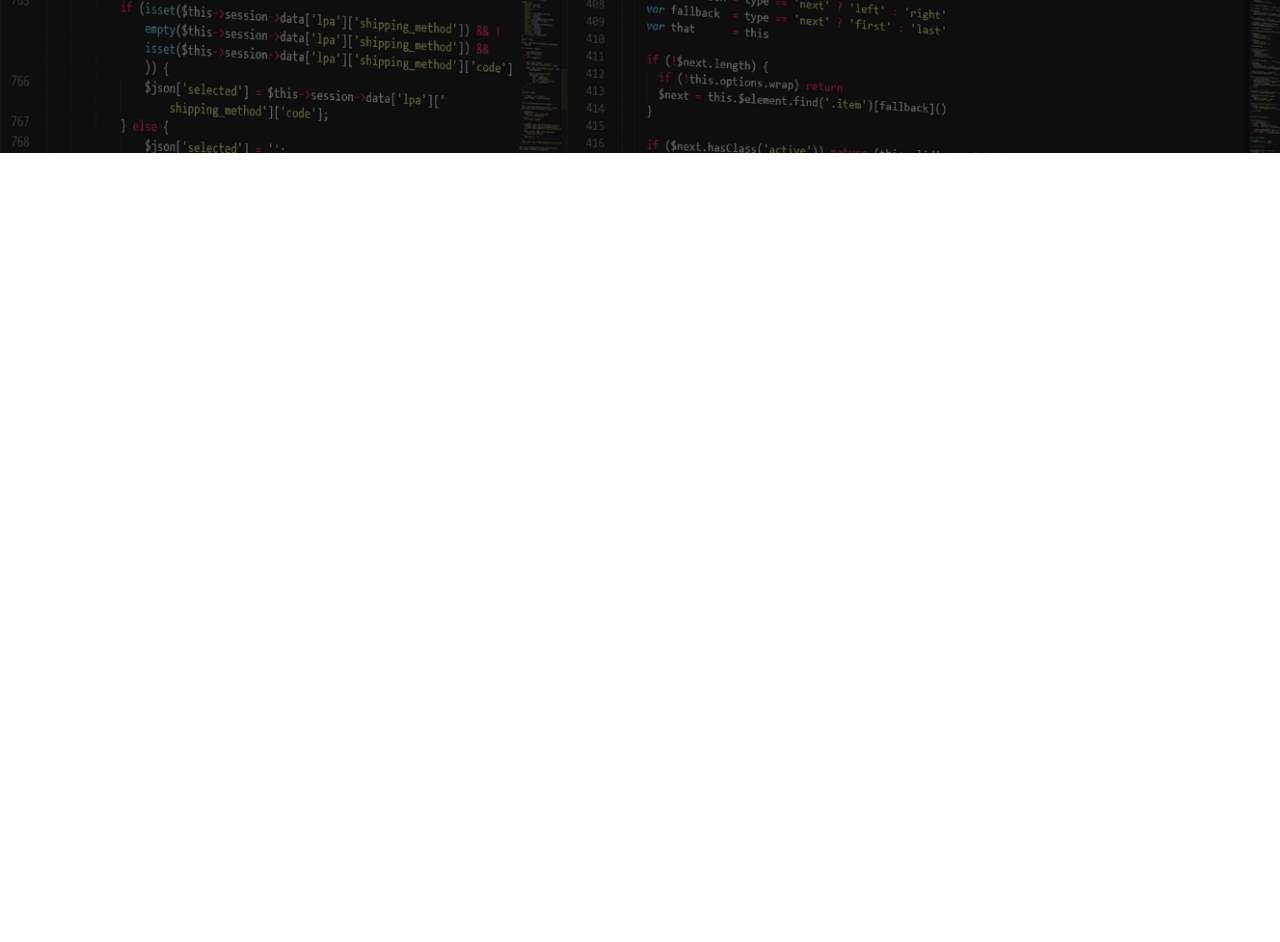
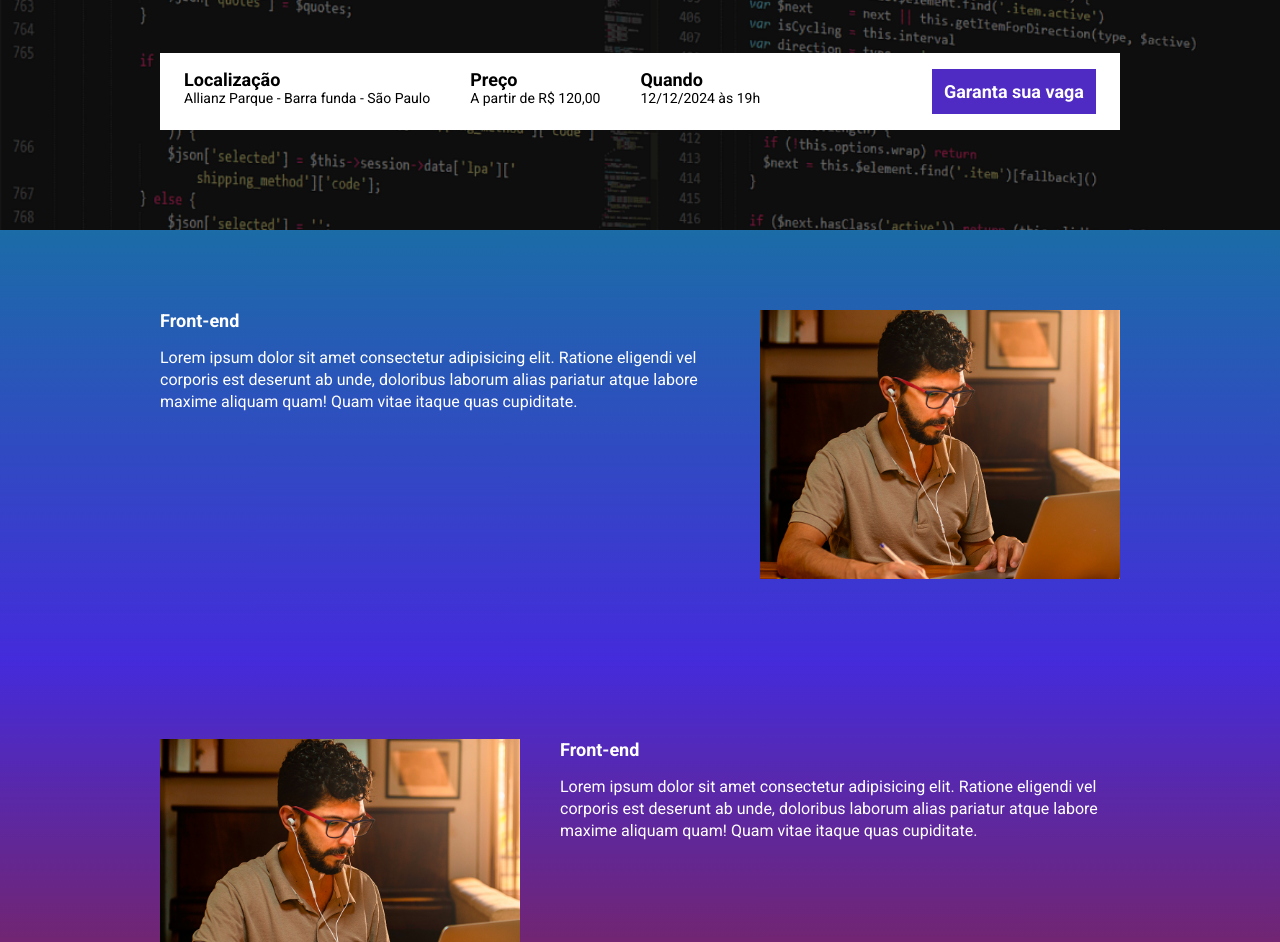
Before and after one commit to Vittaoo/Ebac_talks, a website built with Parcel: page src/index.html in a window 1280 px wide. Shown: the part 331-1273 px from the top of the page. Before the commit the page ends 800 px from the top, so only its background shows below. Built offline with nearby package versions, Linux system fonts and the light colour scheme.

Commit message:
finalizando landing page

```diff
--- a/package.json
+++ b/package.json
@@ -2,9 +2,10 @@
   "name": "ebac_talks",
   "version": "1.0.0",
   "description": "",
-  "main": "index.js",
+
   "scripts": {
     "dev": "parcel src/index.html src/styles/main.scss src/scripts/main.js",
+    "build": "parcel build src/index.html",
     "test": "echo \"Error: no test specified\" && exit 1"
   },
   "keywords": [],
--- a/src/index.html
+++ b/src/index.html
@@ -7,8 +7,11 @@
     <title>EBAC Tech Talks</title>
     <link rel="stylesheet" href="styles/main.scss">
     <link rel="preconnect" href="https://fonts.googleapis.com">
-<link rel="preconnect" href="https://fonts.gstatic.com" crossorigin>
-<link href="https://fonts.googleapis.com/css2?family=Roboto:ital,wght@0,100;0,300;0,400;0,500;0,700;0,900;1,100;1,300;1,400;1,500;1,700;1,900&display=swap" rel="stylesheet">
+    <link rel="preconnect" href="https://fonts.gstatic.com" crossorigin>
+    <link
+        href="https://fonts.googleapis.com/css2?family=Roboto:ital,wght@0,100;0,300;0,400;0,500;0,700;0,900;1,100;1,300;1,400;1,500;1,700;1,900&display=swap"
+        rel="stylesheet">
+        <link rel="stylesheet" href="https://unpkg.com/aos@next/dist/aos.css" />
 </head>
 
 <body>
@@ -16,14 +19,94 @@
         <div class="container">
             <img class="hero__logo" src="./images/ebac_logo.svg" alt="EBAC">
             <p class="hero__text">
-                O maior evento de tecnologia do Brasil começa em 10d 12h 20m 14s
+                O maior evento de tecnologia do Brasil começa em <span id="contador"></span>
             </p>
+            <div class="infos-bar">
+                <ul class="infos-bar__infos">
+                    <li class="infos-bar__infos__item">
+                        <b>Localização</b>
+                        Allianz Parque - Barra funda - São Paulo
+                    </li>
+                    <li class="infos-bar__infos__item">
+                        <b>Preço</b>
+                        A partir de R$ 120,00
+                    </li>
+                    <li class="infos-bar__infos__item">
+                        <b>Quando</b>
+                        12/12/2024 às 19h
+                    </li>
+                </ul>
+                <a href="#" class="button button--primary">
+                    Garanta sua vaga
+                </a>
+            </div>
         </div>
     </header>
 
+    <section class="event event--frontend" >
+        <div class="container" data-aos="fade-right">
+            <div class="event__details" >
+                <h2 class="event__details__title">
+                    Front-end
+                </h2>
+                <p class="event__details__description">
+                    Lorem ipsum dolor sit amet consectetur adipisicing elit. Ratione eligendi vel corporis est deserunt
+                    ab unde, doloribus laborum alias pariatur atque labore maxime aliquam quam! Quam vitae itaque quas
+                    cupiditate.
+                </p>
+            </div>
+            <img class="event__image" src="./images/frontend.png" alt="Front-end">
+        </div>
+    </section>
+    <section class="event event--ux-ui event--image-left" >
+        <div class="container" data-aos="fade-left">
+            <div class="event__details">
+                <h2 class="event__details__title">
+                    Front-end
+                </h2>
+                <p class="event__details__description">
+                    Lorem ipsum dolor sit amet consectetur adipisicing elit. Ratione eligendi vel corporis est deserunt
+                    ab unde, doloribus laborum alias pariatur atque labore maxime aliquam quam! Quam vitae itaque quas
+                    cupiditate.
+                </p>
+            </div>
+            <img class="event__image" src="./images/frontend.png" alt="Front-end">
+        </div>
+    </section>
+    <section class="event event--data-science">
+        <div class="container" data-aos="fade-right">
+            <div class="event__details">
+                <h2 class="event__details__title">
+                    Front-end
+                </h2>
+                <p class="event__details__description">
+                    Lorem ipsum dolor sit amet consectetur adipisicing elit. Ratione eligendi vel corporis est deserunt
+                    ab unde, doloribus laborum alias pariatur atque labore maxime aliquam quam! Quam vitae itaque quas
+                    cupiditate.
+                </p>
+            </div>
+            <img class="event__image" src="./images/frontend.png" alt="Front-end">
+        </div>
+    </section>
+    <section class="event event--backend event--image-left">
+        <div class="container" data-aos="fade-left">
+            <div class="event__details">
+                <h2 class="event__details__title">
+                    Front-end
+                </h2>
+                <p class="event__details__description">
+                    Lorem ipsum dolor sit amet consectetur adipisicing elit. Ratione eligendi vel corporis est deserunt
+                    ab unde, doloribus laborum alias pariatur atque labore maxime aliquam quam! Quam vitae itaque quas
+                    cupiditate.
+                </p>
+            </div>
+            <img class="event__image" src="./images/frontend.png" alt="Front-end">
+        </div>
+    </section>
 
 
 
+    <script src="https://unpkg.com/aos@next/dist/aos.js"></script>
     <script src="scripts/main.js"></script>
 </body>
 
--- a/src/scripts/main.js
+++ b/src/scripts/main.js
@@ -1 +1,29 @@
-console.log("oioi")
+AOS.init();
+
+const dataDoEvento = new Date('nov 24, 2024 00:00:00');
+const timeStempDoEvento = dataDoEvento.getTime()
+
+const contaAsHoras = setInterval(()=>{
+    const agora = new Date();
+    const timeStempAtual = agora.getTime();
+
+    const distanciaAteOEvento = timeStempDoEvento - timeStempAtual;
+
+    const diasEmMs = 1000 * 60 * 60 *24
+    const horaEmMs = 1000 * 60 * 60
+    const minutosEmMs = 1000 * 60
+
+    const diasAteOEvento = Math.floor(distanciaAteOEvento / diasEmMs)
+    const horasAteOEvento = Math.floor((distanciaAteOEvento % diasEmMs) / horaEmMs)
+    const minutosAteOEvento = Math.floor((distanciaAteOEvento %horaEmMs) / minutosEmMs)
+    const segundosAteOEvento = Math.floor((distanciaAteOEvento % minutosEmMs) / 1000)
+
+
+    document.getElementById('contador').innerHTML = `${diasAteOEvento}d ${horasAteOEvento}h ${minutosAteOEvento}m ${segundosAteOEvento}s`
+
+
+    if (diasAteOEvento < 0){
+        clearInterval(contaAsHoras)
+        document.getElementById('contador').innerHTML = 'Evento expirado'
+    }
+}, 1000);
--- /dev/null
+++ b/src/styles/_event.scss
@@ -0,0 +1,63 @@
+@use 'variables';
+
+
+.event {
+    padding: 80px 0;
+
+    &--frontend {
+        background-image: linear-gradient(variables.$blue1, variables.$blue2);
+    }
+    &--ux-ui {
+        background-image: linear-gradient(variables.$blue2, variables.$pink);
+    }
+    &--data-science {
+        background-image: linear-gradient(variables.$pink, variables.$yellow);
+    }
+    &--backend {
+        background-image: linear-gradient(variables.$yellow, variables.$pink);
+    }
+
+    &--image-left {
+        .container {
+            flex-direction: row-reverse;
+        }
+
+    }
+
+    .container {
+        display: flex;
+        gap: 40px;
+    }
+
+    &__image {
+        max-width: 360px;
+    }
+
+    &__details {
+
+        &__title {
+            font-size: 18px;
+            font-weight: bold;
+            margin-bottom: 16px;
+        }
+
+        &__description {
+            line-height: 22px;
+        }
+    }
+
+    @media (max-width: 640px) {
+        .container {
+            display: block;
+        }
+
+        &__image {
+            width: 100%;
+        }
+
+        &__details {
+            margin-right: 0;
+            margin-bottom: 16px;
+        }
+    }
+}
--- a/src/styles/_hero.scss
+++ b/src/styles/_hero.scss
@@ -1,3 +1,5 @@
+@use 'variables';
+
 .hero {
     padding-top: 64px;
     padding-bottom: 100px;
@@ -13,7 +15,7 @@
 
     &::before {
         position: absolute;
-        background-color: #000;
+        background-color: variables.$secondaryTextColor;
         content: "";
         width: 100%;
         height: 100%;
--- /dev/null
+++ b/src/styles/_variables.scss
@@ -0,0 +1,7 @@
+$blue1: #1b6ca7;
+$blue2: #442bdb;
+$textColor:  #fff;
+$secondaryTextColor: #000;
+$pink: #89223b;
+$yellow: #9c791d;
+$purple: #4f2ac3;
--- /dev/null
+++ b/src/styles/components/_buttons.scss
@@ -0,0 +1,26 @@
+@use '../variables';
+
+.button {
+    padding: 12px;
+    font-size: 18px;
+    font-weight: bold;
+    text-decoration: none;
+    text-align: center;
+    white-space: nowrap;
+
+    &--primary {
+        color: variables.$textColor;
+        background-color: variables.$purple;
+    }
+
+    @media (max-width:640px) {
+        display: block;
+        width: 100%;
+
+    }
+    @media (max-width:1024px) {
+        display: flex;
+        align-items: center;
+        justify-content: center;
+    }
+}
--- /dev/null
+++ b/src/styles/components/_infos_bar.scss
@@ -0,0 +1,46 @@
+@use '../variables';
+
+.infos-bar {
+    padding: 16px 24px;
+    background-color: variables.$textColor;
+    display: flex;
+    justify-content: space-between;
+
+    &__infos {
+        display: flex;
+        gap: 40px;
+
+        &__item {
+            font-size: 14px;
+            color: variables.$secondaryTextColor;
+
+            b {
+                color: variables.$secondaryTextColor;
+                font-size: 18px;
+                display: block;
+            }
+        }
+    }
+
+    @media (max-width: 640px) {
+        display: block;
+
+        &__infos {
+            display: block;
+
+
+            &__item {
+                margin-bottom: 24px;
+            }
+        }
+    }
+
+
+    @media (max-width: 1024px) {
+
+        &__infos {
+            gap: 16px;
+        }
+
+    }
+}
--- a/src/styles/main.scss
+++ b/src/styles/main.scss
@@ -1,13 +1,16 @@
 @use 'hero';
-
-
+@use 'components/infos_bar';
+@use 'components/buttons';
+@use 'event';
+@use 'variables';
 
 * {
     margin: 0;
     padding: 0;
     box-sizing: border-box;
     font-family: Roboto, sans-serif;
-    color: #fff;
+    color: variables.$textColor;
+    list-style: none;
 }
 
 .container {
```
